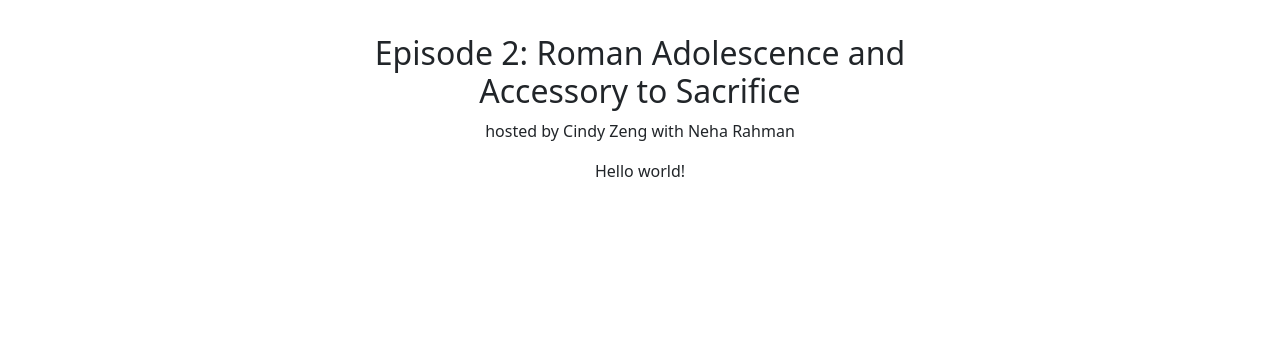
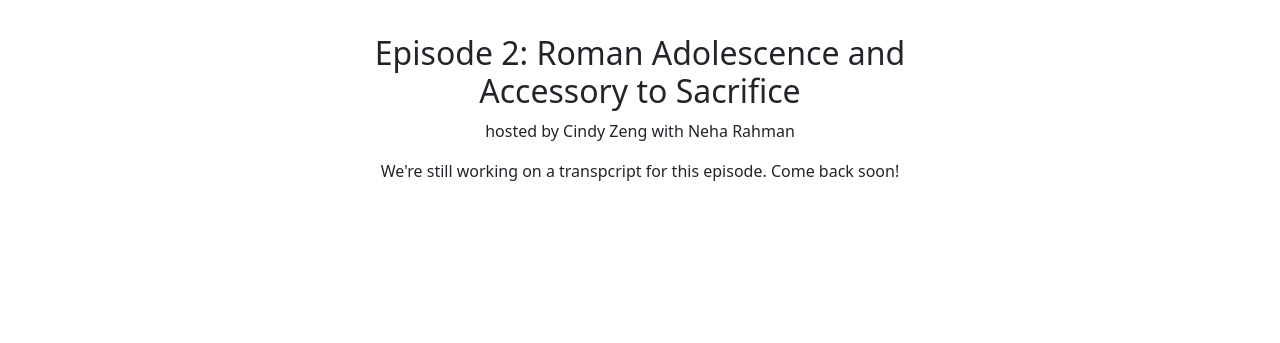
Before and after one commit to tellmemuse/tellmemuse.github.io, a plain HTML site: page transcripts/2.html in a window 1280 px wide. Shown: the part 105-448 px from the top of the page. Drawn offline with Linux system fonts and the light colour scheme; some packages are replaced by stand-ins of ours; a script that the page names is missing.

Commit message:
Updated episode 2

```diff
--- a/transcripts/2.html
+++ b/transcripts/2.html
@@ -37,7 +37,7 @@
                 <h2>Episode 2: Roman Adolescence and Accessory to Sacrifice</h2>
                 <p class="w-lg-50">hosted by Cindy Zeng&nbsp;with Neha Rahman<br></p>
                 <!-- PASTE THE TRANSCRIPT IN THE LINE BELOW WHERE THE COME BACK SOON MESSAGE - DONT CHANGE ANYTHING IN THE BRACKETS -->
-                <p class="w-lg-50">Hello world!</p>
+                <p class="w-lg-50">We're still working on a transpcript for this episode. Come back soon!</p>
             </div>
         </div>
     </div>
```
Also changed, not shown: 1 other file.
